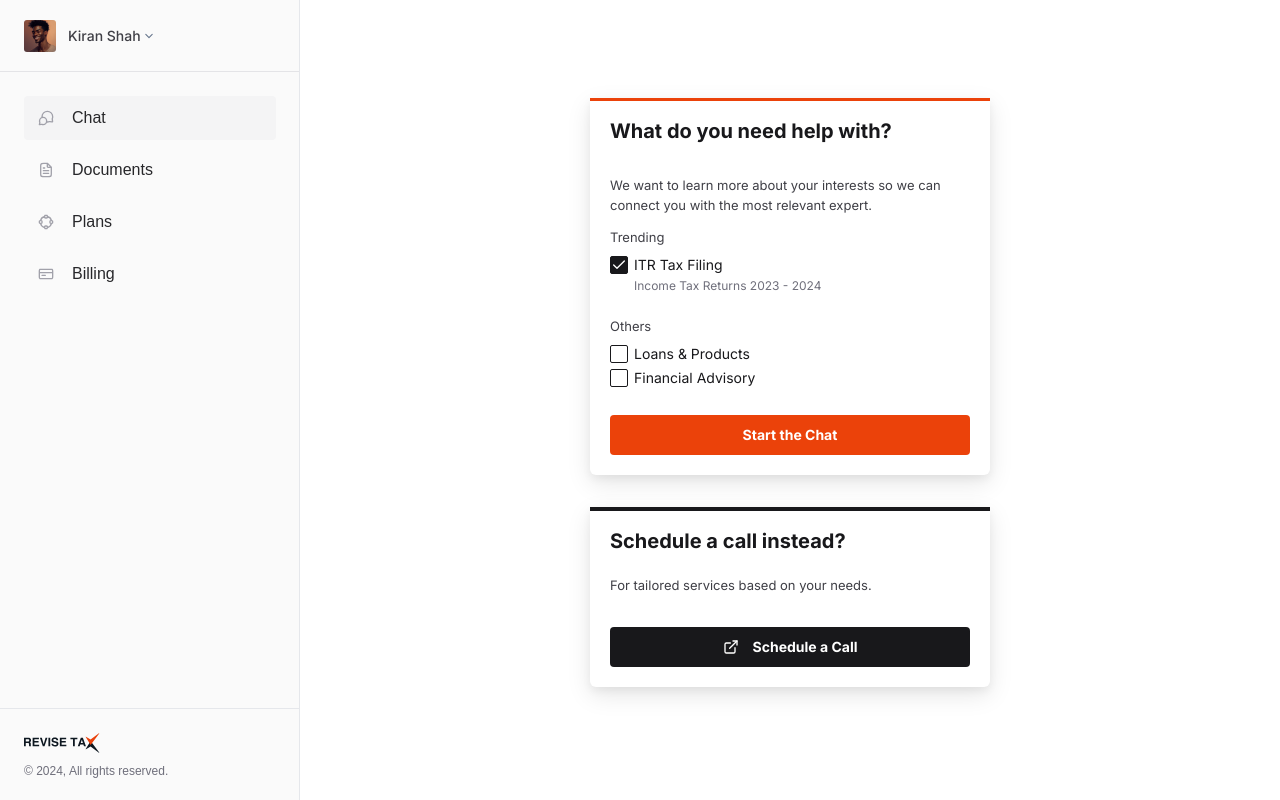
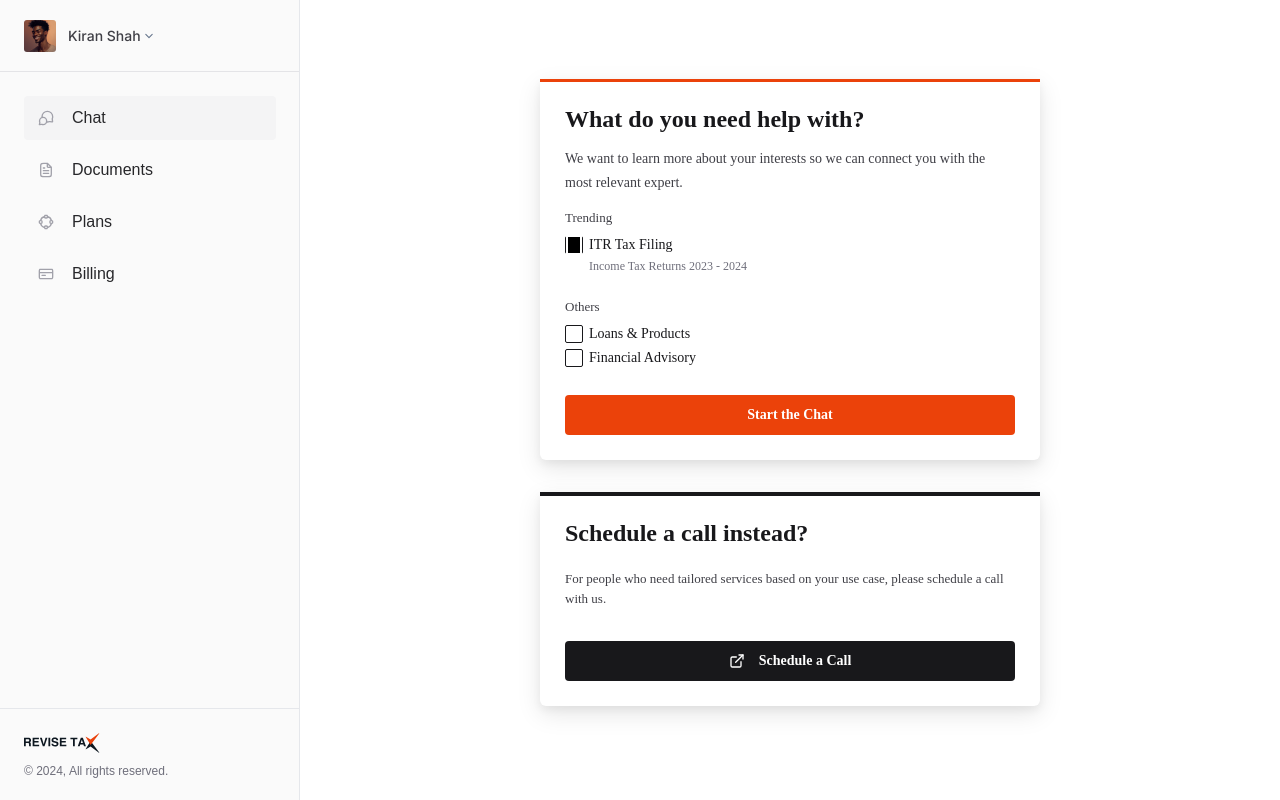
Before and after one commit to techsrishti/revisetax, a Next.js app: page /dashboard in a window 1280 px wide. Built offline with nearby package versions, Linux system fonts and the light colour scheme.

Commit message:
Update chat module styles and improve checkbox component design

```diff
--- a/src/components/chat-module.module.css
+++ b/src/components/chat-module.module.css
@@ -11,6 +11,7 @@
 }
 
 .content {
+  align-items: center;
   width: 100%;
   max-width: 400px;
   display: flex;
@@ -23,9 +24,9 @@
   display: flex;
   flex-direction: column;
   align-items: flex-start;
-  padding: 20px;
+  padding: 25px;
   gap: 16px;
-  width: 100%;
+  width: 500px;
   background: #FFFFFF;
   border-top: 3px solid hsl(var(--brand-primary));
   box-shadow: 0px 8px 24px rgba(0, 0, 0, 0.1),
@@ -38,27 +39,24 @@
   border-top: 4px solid hsl(var(--brand-dark));
 }
 
-.cardHeader {
-  margin-bottom: 12px;
-  padding-bottom: 6px;
-}
 
 .cardTitle {
-  font-family: 'Inter', sans-serif;
+  font-family: 'Inter Variable';
   font-weight: 700;
-  font-size: 20px;
+  font-size: 24px;
   line-height: 100%;
   color: hsl(var(--brand-dark));
-  margin: 0;
+  margin: 0px;
 }
 
 .cardDescription {
-  font-family: 'Inter', sans-serif;
+  font-family: 'Inter Variable';
   font-weight: 400;
-  font-size: 13px;
-  line-height: 20px;
+  font-size: 14px;
+  line-height: 24px;
   color: hsl(var(--brand-text-dark));
-  margin: 0;
+  margin: 0px;
+  letter-spacing: 0%;
 }
 
 .section {
@@ -66,7 +64,7 @@
 }
 
 .sectionTitle {
-  font-family: 'Inter', sans-serif;
+  font-family: 'Inter Variable';
   font-weight: 400;
   font-size: 13px;
   line-height: 100%;
@@ -104,7 +102,7 @@
 }
 
 .checkboxLabel {
-  font-family: 'Inter', sans-serif;
+  font-family: 'Inter Variable';
   font-weight: 400;
   font-size: 14px;
   line-height: 100%;
@@ -114,7 +112,7 @@
 }
 
 .subLabel {
-  font-family: 'Inter', sans-serif;
+  font-family: 'Inter Variable';
   font-weight: 400;
   font-size: 12px;
   line-height: 100%;
@@ -138,7 +136,7 @@
   height: 40px;
   background: hsl(var(--brand-primary));
   border-radius: 4px;
-  font-family: 'Inter', sans-serif;
+  font-family: 'Inter Variable';
   font-weight: 700;
   font-size: 14px;
   line-height: 100%;
@@ -152,16 +150,16 @@
 }
 
 .callTitle {
-  font-family: 'Inter', sans-serif;
+  font-family: 'Inter Variable';
   font-weight: 700;
-  font-size: 20px;
+  font-size: 24px;
   line-height: 100%;
   color: hsl(var(--brand-dark));
   margin: 0 0 8px 0;
 }
 
 .callDescription {
-  font-family: 'Inter', sans-serif;
+  font-family: 'Inter Variable';
   font-weight: 400;
   font-size: 13px;
   line-height: 20px;
@@ -179,7 +177,7 @@
   height: 40px;
   background: hsl(var(--brand-dark));
   border-radius: 4px;
-  font-family: 'Inter', sans-serif;
+  font-family: 'Inter Variable';
   font-weight: 700;
   font-size: 14px;
   line-height: 100%;
--- a/src/components/chat-module.tsx
+++ b/src/components/chat-module.tsx
@@ -54,7 +54,7 @@ export default function ChatModule() {
         <div className={styles.card}>
           <h2 className={styles.callTitle}>Schedule a call instead?</h2>
           <p className={styles.callDescription}>
-            For tailored services based on your needs.
+            For people who need tailored services based on your use case, please schedule a call with us.
           </p>
           <Button variant="outline" className={styles.scheduleButton}>
             <ExternalLink className={styles.scheduleIcon} />
--- a/src/components/ui/checkbox.tsx
+++ b/src/components/ui/checkbox.tsx
@@ -2,7 +2,6 @@
 
 import * as React from "react"
 import * as CheckboxPrimitive from "@radix-ui/react-checkbox"
-import { Check } from "lucide-react"
 
 import { cn } from "@/lib/utils"
 
@@ -13,16 +12,18 @@ const Checkbox = React.forwardRef<
   <CheckboxPrimitive.Root
     ref={ref}
     className={cn(
-      "peer h-4 w-4 shrink-0 rounded-sm border border-primary ring-offset-background focus-visible:outline-none focus-visible:ring-2 focus-visible:ring-ring focus-visible:ring-offset-2 disabled:cursor-not-allowed disabled:opacity-50 data-[state=checked]:bg-primary data-[state=checked]:text-primary-foreground",
+      // Reduce outer border to 0.5px
+      "peer h-7 w-7 shrink-0 border-[0.5px] border-neutral-900/30 bg-white flex items-center justify-center ring-offset-background focus-visible:outline-none focus-visible:ring-2 focus-visible:ring-ring focus-visible:ring-offset-2 disabled:cursor-not-allowed disabled:opacity-50 rounded-none",
       className
     )}
     {...props}
   >
+    {/* Black fill as inner box when checked, with thinner white border separator, zero radius */}
     <CheckboxPrimitive.Indicator
-      className={cn("flex items-center justify-center text-current")}
-    >
-      <Check className="h-4 w-4" />
-    </CheckboxPrimitive.Indicator>
+      className={cn(
+        "h-5 w-5 bg-black border-2 border-white rounded-none"
+      )}
+    />
   </CheckboxPrimitive.Root>
 ))
 Checkbox.displayName = CheckboxPrimitive.Root.displayName
```
